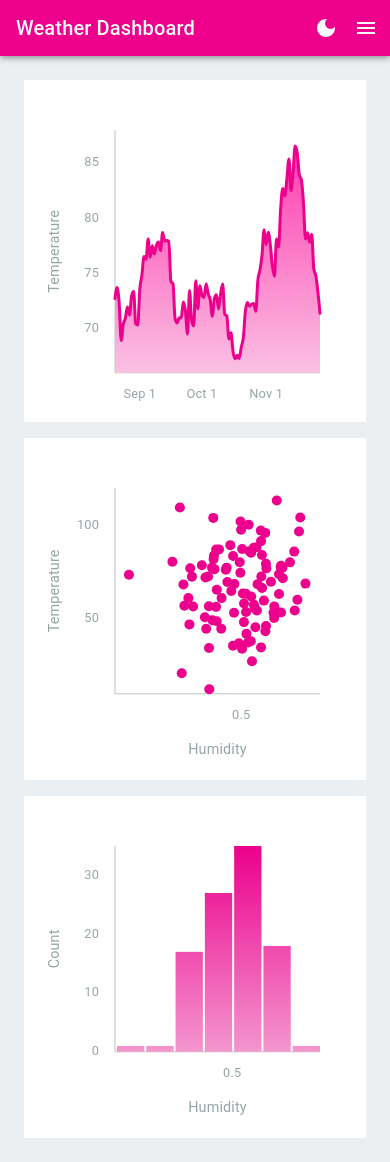
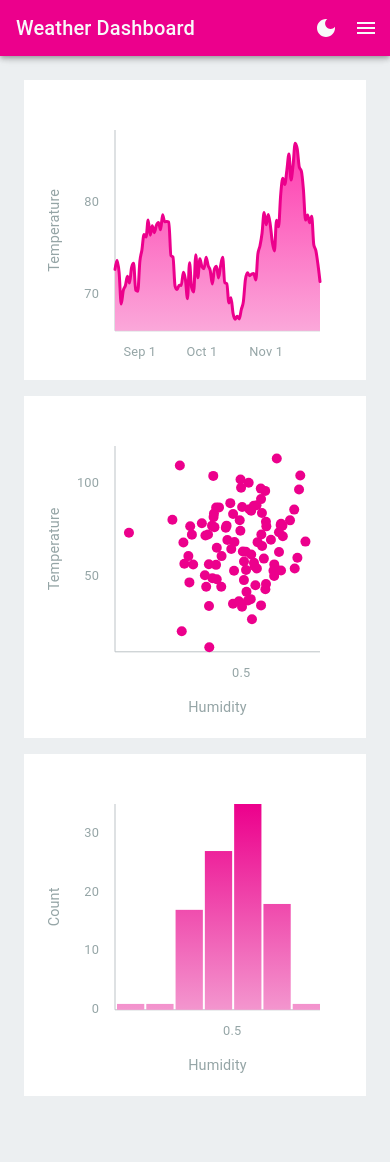
Before and after one commit to renaudjmathieu/data-visualization-d3-react, a React app: page / in a window 390 px wide. After the commit the page ends 1120 px from the top, so only its background shows below. Built offline with nearby package versions, Linux system fonts and the light colour scheme.

Commit message:
mobile adjust

```diff
--- a/src/styles.css
+++ b/src/styles.css
@@ -84,17 +84,20 @@ h1 {
 @media screen and (max-width: 991px) {
     .Timeline {
         min-width: calc(100vw - 48px);
+        max-height: 300px;
         width: calc(100vw - 48px);
         height: calc(100vw - 48px);
     }
 
     .Histogram {
         min-width: calc(100vw - 48px);
+        max-height: 450px;
         width: calc(100vw - 48px);
         height: calc(100vw - 48px);
     }
 
     .ScatterPlot {
+        max-height: 450px;
         width: calc(100vw - 48px);
         height: calc(100vw - 48px);
     }
```
